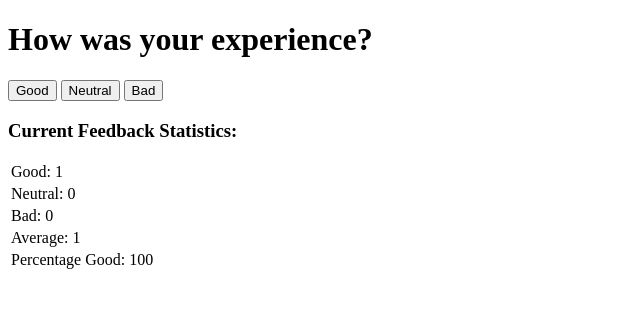
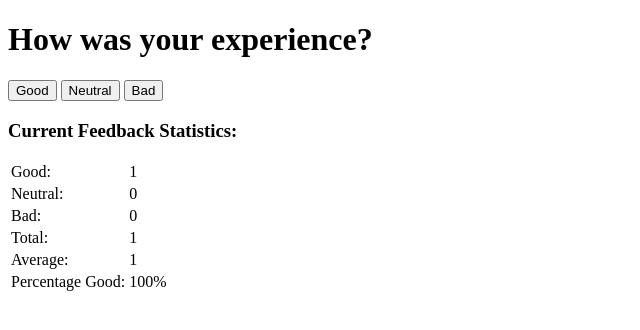
Before and after one commit to jtmcg0/FullStackOpen, a React (Vite) app in the folder part1/unicafe/: page / in a window 1280 px wide. Both pictures are taken after a click on the button "Good". Shown: the top 330 px of the page, without its empty margins (0-640 px from the left). Built offline with nearby package versions, Linux system fonts and the light colour scheme.

Commit message:
Exercise 1.11 Minor Fix

```diff
--- a/part1/unicafe/src/App.jsx
+++ b/part1/unicafe/src/App.jsx
@@ -11,9 +11,7 @@ const StatisticLine = (props) => {
   const {text, value} = props
 
   return (
-    <div>
-    {text}: {value}
-    </div>
+    <tr><td>{text}:</td> <td>{value}</td></tr>
   )
 }
 
@@ -35,16 +33,17 @@ const Statistics = (props) => {
         <h3>Current Feedback Statistics:</h3>
           <table>
             <tbody>
-              <tr><td><StatisticLine text='Good' value={good} /></td></tr>
-              <tr><td><StatisticLine text='Neutral' value={neutral} /></td></tr>
-              <tr><td><StatisticLine text='Bad' value={bad} /></td></tr>
-              <tr><td><StatisticLine text='Average' value={(good + (bad * -1)) / totalClicks} /></td></tr>
-              <tr><td><StatisticLine text='Percentage Good' value={good / totalClicks * 100} /></td></tr>
+            <StatisticLine text='Good' value={good} />
+              <StatisticLine text='Neutral' value={neutral} />
+              <StatisticLine text='Bad' value={bad} />
+              <StatisticLine text='Total' value={totalClicks} />
+              <StatisticLine text='Average' value={(good + (bad * -1)) / totalClicks} />
+              <StatisticLine text='Percentage Good' value={(good / totalClicks * 100) + "%"} />
+
             </tbody>
           </table>
       </div>
     )
-
 }
 
 const App = () => {
```
